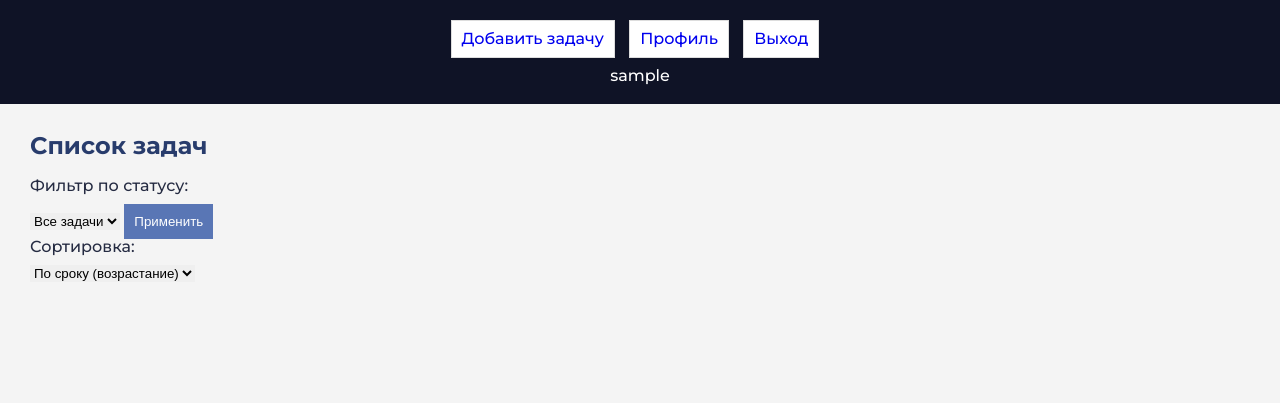
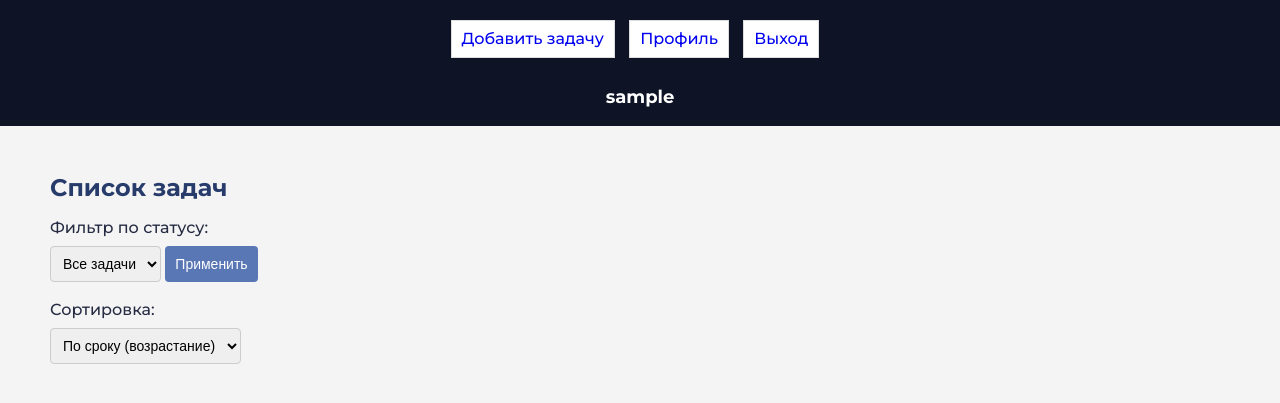
Before and after one commit to ValerieeSt/TaskManagementSystem, a Flask app: page / in a window 1280 px wide. Shown: the top 403 px of the page. Run offline with Flask 3, Linux system fonts and the light colour scheme; the visitor is signed in with stand-in values (Sample User, id 1); data that the repository does not hold is empty.

Commit message:
Updated styles.css

```diff
--- a/static/css/styles.css
+++ b/static/css/styles.css
@@ -18,9 +18,7 @@ img{
     vertical-align: top;
 }
 
-p {
-    text-indent: 20px; /* Отступ первой строки в пикселях */
-   }
+
 
 html,
 body{
@@ -34,10 +32,10 @@ body{
 }
 
 .container {
-  width: 100%; /* Ширина блока по ширине родительского элемента */
-  max-width: 960px; /* Максимальная ширина блока */
-  margin: 0 auto; /* Центрирование блока по горизонтали */
-  padding: 15px; /* Добавление отступов вокруг блока */
+  width: 100%;
+  max-width: 960px;
+  margin: 0 auto;
+  padding: 15px;
 }
 
 header {
@@ -60,13 +58,14 @@ nav ul li {
 }
 
 main {
-    margin: 30px;
+    margin: 50px;
 }
 
-h1, h2, h3 {
+h1, h2 {
     color: #283C6C;
-    padding-bottom: 20;
+    margin-bottom: 20px;
 }
+
 
 form {
     margin-bottom: 40px;
@@ -76,7 +75,17 @@ label {
     display: block;
     margin-bottom: 10px;
 }
+.control{
+    flex: 1;
+}
+.tasks {
+    padding: 20px 0;
+    flex: 4;
+}
 
+.tasks-container{
+    display:flex;
+}
 input {
     width: 100%;
     padding: 10px;
@@ -89,22 +98,41 @@ button {
     padding: 10px;
     cursor: pointer;
     border: none;
+    width: auto;
+     border-radius: 4px;
+     font-size: 14px;
+
 }
+
+
 
 button:hover {
     background-color: #283C6C;
 }
 
-ul {
-    list-style-type: none;
-    padding: 0;
+
+.tasks li {
+    display: flex;
+    justify-content: space-between;
+    align-items: center;
 }
 
+.task-content {
+    flex-grow: 1;
+}
+.task-actions {
+    margin-right: 80px;
+}
 li {
     background-color: #fff;
     border: 1px solid #ddd;
     padding: 10px;
     margin-bottom: 10px;
+}
+
+ul {
+    list-style-type: none;
+    padding: 0;
 }
 
 .status {
@@ -116,3 +144,20 @@ li {
     font-weight: bold;
     border-radius: 3px;
 }
+
+.username{
+    padding: 20px 0 0;
+    font-weight: bold;
+    font-size: 18px;
+
+}
+select {
+  padding: 8px;
+  font-size: 14px;
+  border: 1px solid #ccc;
+  border-radius: 4px;
+}
+
+.sort {
+    padding: 20px 0 0 0;
+}
--- a/templates/index.html
+++ b/templates/index.html
@@ -19,15 +19,18 @@
                 <li><a href="{{ url_for('logout') }}">Выход</a></li>
             </ul>
 
-            <div>
-                <span>{{ current_user.username }}</span>
+            <div class="username">
+                <span >{{ current_user.username }}</span>
             </div>
         </nav>
     </header>
+
     <main>
+    <div class="tasks-container">
+    <div class="control">
     <h2>Список задач</h2>
 
-    <div>
+    <div class="filter">
         <label for="filter-status">Фильтр по статусу:</label>
         <select id="filter-status" name="filter-status">
             <option value="">Все задачи</option>
@@ -38,7 +41,7 @@
         <button onclick="applyFilter()">Применить</button>
     </div>
 
-    <div>
+    <div class="sort">
         <label for="sort">Сортировка:</label>
         <select id="sort" name="sort" onchange="sortTasks()">
             <option value="deadline_asc">По сроку (возрастание)</option>
@@ -46,19 +49,26 @@
             <option value="status">По статусу</option>
         </select>
     </div>
-
+    </div>
+    <div class="tasks">
         <ul id="task-list">
             {% for task in tasks %}
                 <li data-deadline="{{ task.deadline }}" data-status="{{ task.status.status_name }}">
+                    <div class="task-content">
                         <strong>{{ task.description }}</strong> - {{ task.deadline }}
                         {% if task.status %}
                             <span class="status">{{ task.status.status_name }}</span>
                         {% endif %}
+                    </div>
+                    <div class="task-actions">
                         <button onclick="deleteTask('{{ task.task_id }}')">Удалить</button>
                         <a href="{{ url_for('edit_task', task_id=task.task_id) }}">Редактировать задачу</a>
+                    </div>
                 </li>
             {% endfor %}
         </ul>
+    </div>
+    </div>
     </main>
     <script>
         function applyFilter() {
--- a/templates/profile.html
+++ b/templates/profile.html
@@ -32,13 +32,13 @@
         <form action="{{ url_for('update_profile') }}" method="post">
             <label for="username">Имя пользователя:</label>
             <input type="text" id="username" name="username" value="{{ current_user.username }}" required>
-            <button type="submit">Сохранить изменения</button>
+            <button type="submit" class="button">Сохранить изменения</button>
         </form>
         <h2>Изменение пароля</h2>
         <form action="{{ url_for('update_password') }}" method="post">
             <label for="password">Новый пароль:</label>
             <input type="password" id="password" name="password" required>
-            <button type="submit">Изменить пароль</button>
+            <button type="submit" class="button">Изменить пароль</button>
         </form>
     </main>
 {% endblock %}
```
Also changed, not shown: templates/login.html (+1 -9 lines), templates/register.html (+0 -9 lines). Lines whose indentation alone changed are shown as unchanged.
